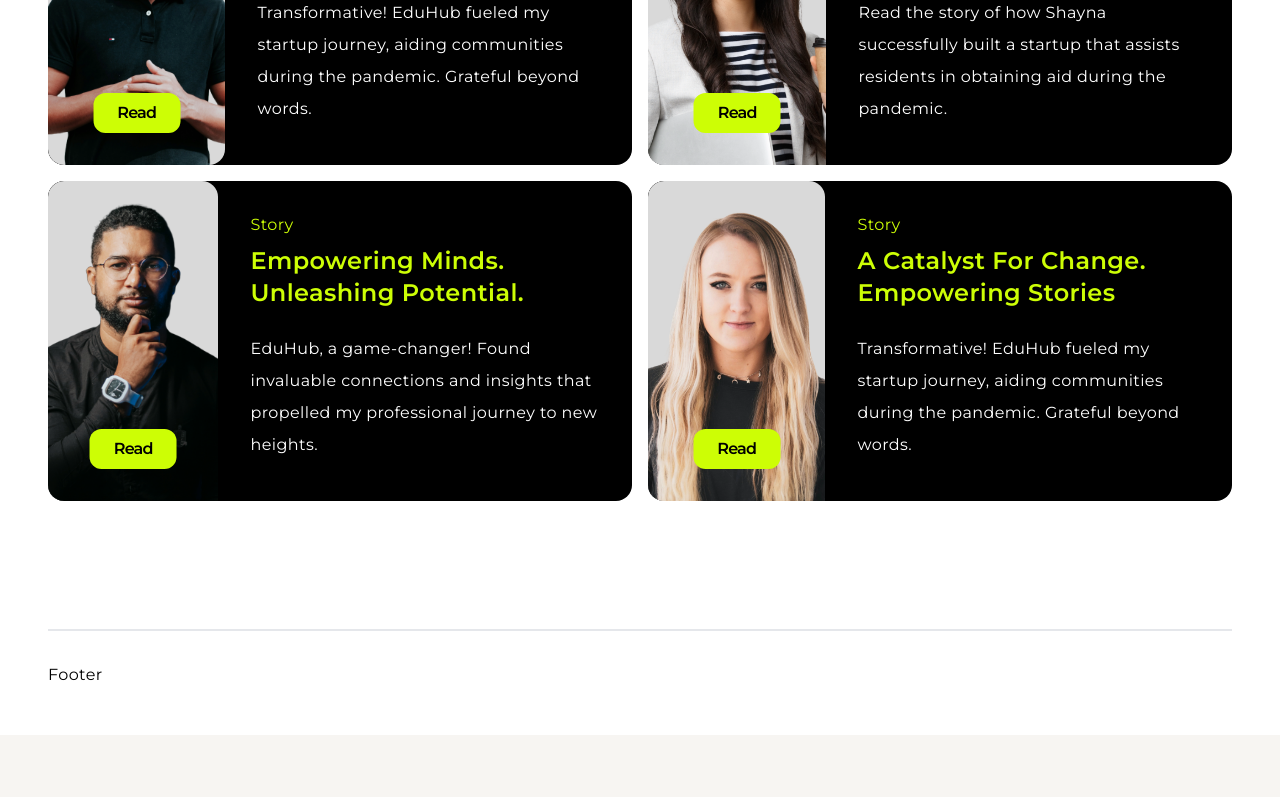
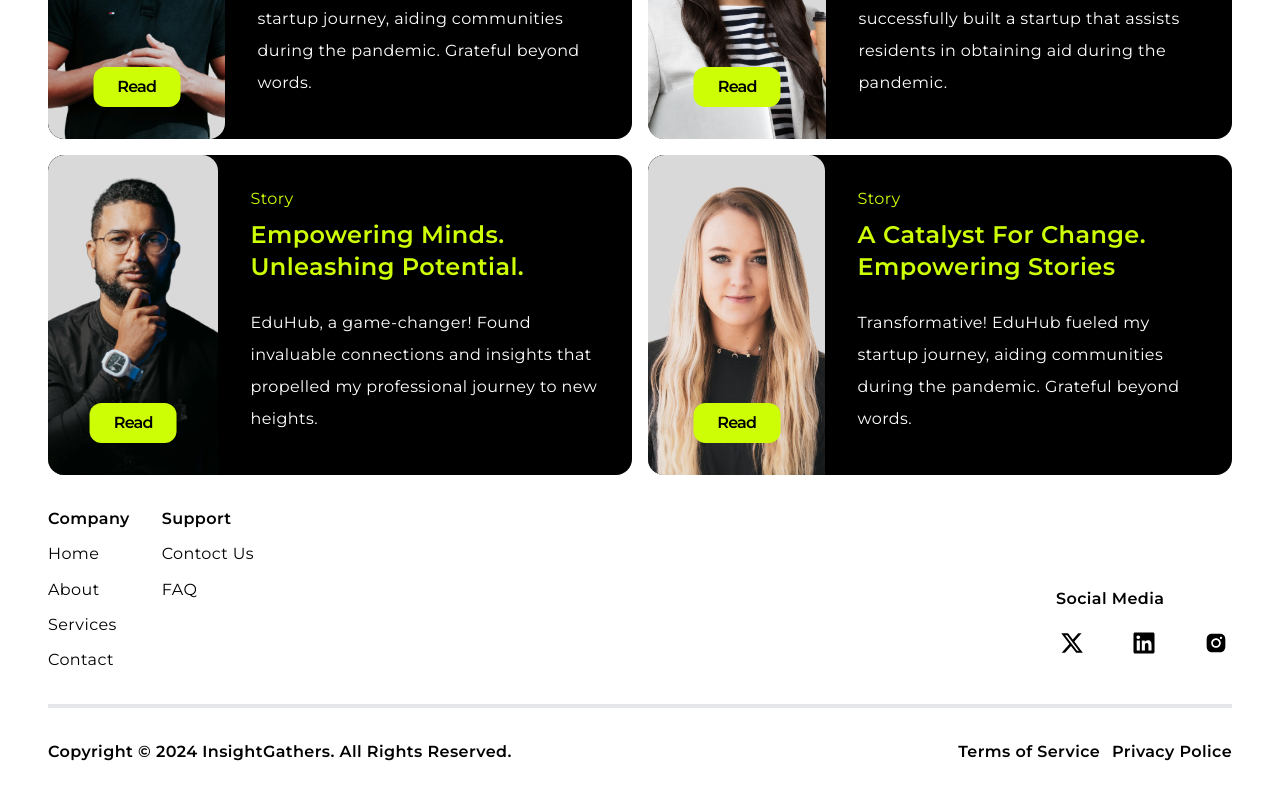
Before and after one commit to iqbalzayn01/eduhub-capstone-project, a React (Vite) app: page / in a window 1280 px wide. Shown: the part 2000-2797 px from the top of the page. Before the commit the page ends 2735 px from the top, so only its background shows below. Built offline with nearby package versions, Linux system fonts and the light colour scheme.

Commit message:
update: add detail event

```diff
--- /dev/null
+++ b/src/components/ButtonDetailEvent.jsx
@@ -0,0 +1,7 @@
+export default function ButtonDetailEvent(props) {
+  return (
+    <button className="py-[0.8rem] px-4 text-[1.25rem] text-[#CDFE05] bg-[#000000] rounded-lg font-semibold sm:max-sm w-[8rem]">
+      {props.children}
+    </button>
+  );
+}
--- /dev/null
+++ b/src/components/Content.jsx
@@ -0,0 +1,16 @@
+import Hero from './Hero';
+import OverviewAndNetOpDetail from './OverviewAndNetOpDetail';
+import KeyFeaturesDetail from './KeyFeaturesDetail';
+
+export default function Content(props) {
+  return (
+    <>
+      <Hero {...props}></Hero>
+      {/* <div className="flex md:flex-row sm:max-sm flex-col gap-4 my-4 mb-[5rem]"> */}
+      <div className="grid lg:grid-cols-12 gap-4 my-4 mb-[5rem] text-[1.25rem]">
+        <OverviewAndNetOpDetail {...props}></OverviewAndNetOpDetail>
+        <KeyFeaturesDetail {...props}></KeyFeaturesDetail>
+      </div>
+    </>
+  );
+}
--- /dev/null
+++ b/src/components/Footer.jsx
@@ -0,0 +1,86 @@
+import { FaXTwitter } from 'react-icons/fa6';
+import { FaLinkedin } from 'react-icons/fa';
+import { AiFillInstagram } from 'react-icons/ai';
+
+export default function Footer() {
+  return (
+    <div>
+      <div className="flex justify-between border-b-4 py-[2rem]">
+        <div className="flex space-x-[2rem]">
+          <div className="flex flex-col space-y-[0.7rem]">
+            <h4 className="font-semibold">Company</h4>
+            <ul className="flex flex-col space-y-[0.7rem]">
+              <li>
+                <a href="#" className="hover:text-gray-300">
+                  Home
+                </a>
+              </li>
+              <li>
+                <a href="#" className="hover:text-gray-300">
+                  About
+                </a>
+              </li>
+              <li>
+                <a href="#" className="hover:text-gray-300">
+                  Services
+                </a>
+              </li>
+              <li>
+                <a href="#" className="hover:text-gray-300">
+                  Contact
+                </a>
+              </li>
+            </ul>
+          </div>
+          <div className="flex flex-col space-y-[0.7rem]">
+            <h4 className="font-semibold">Support</h4>
+            <ul className="flex flex-col space-y-[0.7rem]">
+              <li>
+                <a href="#" className="hover:text-gray-300">
+                  Contoct Us
+                </a>
+              </li>
+              <li>
+                <a href="#" className="hover:text-gray-300">
+                  FAQ
+                </a>
+              </li>
+            </ul>
+          </div>
+        </div>
+        <div className="mt-[5rem] space-y-4">
+          <h4 className="font-semibold">Social Media</h4>
+          <div className="flex space-x-[2.5rem]">
+            <a
+              href="#"
+              className="h-8 w-8 h-8 w-8 flex items-center justify-center text-2xl"
+            >
+              <FaXTwitter />
+            </a>
+            <a
+              href="#"
+              className="h-8 w-8 h-8 w-8 flex items-center justify-center text-2xl"
+            >
+              <FaLinkedin />
+            </a>
+            <a
+              href="#"
+              className="h-8 w-8 h-8 w-8 flex items-center justify-center text-2xl"
+            >
+              <AiFillInstagram />
+            </a>
+          </div>
+        </div>
+      </div>
+      <div className="flex justify-between items-center py-[2rem]">
+        <p className="font-semibold">
+          Copyright © 2024 InsightGathers. All Rights Reserved.
+        </p>
+        <div className="flex space-x-3 font-semibold">
+          <a href="#">Terms of Service</a>
+          <a href="#">Privacy Police</a>
+        </div>
+      </div>
+    </div>
+  );
+}
--- /dev/null
+++ b/src/components/Hero.jsx
@@ -0,0 +1,24 @@
+import HeroInfoBox from './HeroInfobox';
+import { IoMdCalendar } from 'react-icons/io';
+import { FaClock } from 'react-icons/fa';
+import { FaLocationDot } from 'react-icons/fa6';
+
+export default function Hero({ date, time, place }) {
+  return (
+    <div className="relative bg-[url('/images/hero.jpg')] bg-center bg-cover h-[36rem] rounded-2xl overflow-hidden text-white">
+      <div className="absolute bottom-10 left-10">
+        <div className="flex gap-4">
+          <HeroInfoBox
+            icon={<IoMdCalendar className="h-6 w-6" />}
+            text={date}
+          />
+          <HeroInfoBox icon={<FaClock className="h-5 w-5" />} text={time} />
+          <HeroInfoBox
+            icon={<FaLocationDot className="h-5 w-5" />}
+            text={place}
+          />
+        </div>
+      </div>
+    </div>
+  );
+}
--- /dev/null
+++ b/src/components/HeroInfobox.jsx
@@ -0,0 +1,8 @@
+export default function HeroInfoBox({ icon, text }) {
+  return (
+    <div className="flex gap-3 items-center justify-center py-[0.5rem] lg:px-5 sm:max-sm px-1  text-[#000000] bg-[#CDFE05] rounded-lg font-bold lg:text-[1.25rem] md:text-[1rem] sm:max-sm text-[0.6rem]">
+      {icon}
+      {text}
+    </div>
+  );
+}
--- /dev/null
+++ b/src/components/KeyFeaturesDetail.jsx
@@ -0,0 +1,10 @@
+export default function KeyFeaturesDetail({ keyFeatures }) {
+  return (
+    <div className="lg:col-span-5 flex-1 bg-black rounded-2xl">
+      <div className="p-10">
+        <h4 className="font-semibold text-[#CDFE05]">Key Features :</h4>
+        <p className="text-white pt-4">{keyFeatures}</p>
+      </div>
+    </div>
+  );
+}
--- a/src/components/Navbar.jsx
+++ b/src/components/Navbar.jsx
@@ -1,3 +1,53 @@
 export default function Navbar() {
-  return <nav className='py-8 px-8 border-b-2 border-black/20'>Navbar</nav>;
+  return (
+    <nav className="mb-[2rem] mt-[1rem]">
+      <div className="flex justify-between items-center">
+        <div className="text-[2rem] font-extrabold">EduHub</div>
+        <ul className="flex space-x-[1.5rem]">
+          <li>
+            <a href="#" className="hover:text-gray-300">
+              Home
+            </a>
+          </li>
+          <li>
+            <a href="#" className="hover:text-gray-300">
+              About
+            </a>
+          </li>
+          <li>
+            <a href="#" className="hover:text-gray-300">
+              Services
+            </a>
+          </li>
+          <li>
+            <a href="#" className="hover:text-gray-300">
+              Contact
+            </a>
+          </li>
+        </ul>
+        <div className="flex gap-2">
+          {/* NOT LOGIN */}
+          {/* <button className="py-[0.6rem] px-4 bg-white border border-black rounded-xl text-[16px] font-semibold sm:max-sm w-[8rem]">
+            Sign In
+          </button>
+          <button className="py-[0.6rem] px-4 text-[#CDFE05] bg-[#000000] rounded-xl text-[16px] font-semibold sm:max-sm w-[8rem]">
+            Sign Up
+          </button> */}
+
+          {/* LOGIN */}
+          <a
+            href="#"
+            className="flex justify-center items-center space-x-[1rem]"
+          >
+            <span>My Dashboard</span>
+            <img
+              src="../public/images/dashboard.jpg"
+              alt="Dashboard Icon"
+              className="h-[3rem] w-[3rem] rounded-full"
+            />
+          </a>
+        </div>
+      </div>
+    </nav>
+  );
 }
--- /dev/null
+++ b/src/components/OverviewAndNetOpDetail.jsx
@@ -0,0 +1,15 @@
+export default function OverviewAndNetOpDetail({ start, overview, netOp }) {
+  return (
+    <div className="lg:col-span-7 flex-1 bg-black rounded-2xl text-white">
+      <div className="p-10">
+        <p>{start}</p>
+        <h4 className="font-semibold text-[#CDFE05] py-4">Overview :</h4>
+        <p>{overview}</p>
+        <h4 className="font-semibold text-[#CDFE05] py-4">
+          Networking Opportunities :
+        </h4>
+        <p>{netOp}</p>
+      </div>
+    </div>
+  );
+}
--- /dev/null
+++ b/src/components/Title.jsx
@@ -0,0 +1,32 @@
+import ButtonDetailEvent from '../components/ButtonDetailEvent';
+import { IoMdCalendar } from 'react-icons/io';
+
+export default function Title({ start, end }) {
+  return (
+    <>
+      <a className="flex flex-row gap-2 underline underline-offset-4" href="#">
+        <IoMdCalendar className="h-6 w-6" />
+        <span>All Events</span>
+      </a>
+      <div className="flex lg:flex-row sm:max-sm flex-col py-8 justify-between">
+        <div>
+          <h1 className="font-bold text-[2.5rem] text-2xl">
+            Unlocking Creativity Symposium
+          </h1>
+          <p className="lg:pt-8 sm:max-sm pt-4">
+            <span className="font-bold text-[1.25rem]">
+              Open Registration :
+            </span>{' '}
+            {start} - {end}
+          </p>
+        </div>
+        <div className="lg:pt-12 sm:max-sm pt-5 ">
+          <ButtonDetailEvent>Join Now</ButtonDetailEvent>
+        </div>
+      </div>
+      <div className="absolute hidden lg:block lg:text-[12rem] font-black text-black/5 top-[7rem] left-1/2 tracking-wide text-nowrap select-none transform -translate-x-1/2 z-[-1]">
+        Events
+      </div>
+    </>
+  );
+}
--- /dev/null
+++ b/src/pages/detailEvent/index.jsx
@@ -0,0 +1,35 @@
+import Title from '../../components/Title';
+import Content from '../../components/Content';
+import Navbar from '../../components/Navbar';
+import Footer from '../../components/Footer';
+
+export default function DetailEvent() {
+  return (
+    <div className="lg:mx-[4rem] sm:max-sm mx-[1rem] py-[1rem]">
+      <Navbar />
+      <Title
+        start={'Friday, February 28, 2024'}
+        end={'Friday, March 11, 2024'}
+      />
+
+      <Content
+        date={'Saturday, 12 March 2024'}
+        time={'9:00 AM - 2:00 PM'}
+        place={'Company xyz, New York'}
+        start={
+          'Join us for a day of inspiration and exploration at the Unlocking Creativity Symposium. Immerse yourself in discussions, workshops, and networking opportunities that will ignite your creative spark.'
+        }
+        overview={
+          'The Unlocking Creativity Symposium is a dynamic gathering of thought leaders, industry experts, and creative minds. Engage in a series of stimulating discussions, interactive workshops, and networking opportunities that will not only inspire but also equip you with practical tools to unlock your creative potential.'
+        }
+        netOp={
+          'Connect with fellow participants, speakers, and industry professionals during dedicated networking sessions. Share ideas, collaborate on projects, and expand your professional circle.'
+        }
+        keyFeatures={
+          'Inspiring Keynote: Dr. Olivia Anderson will kick off the day with insights on unlocking creative potential in todays dynamic world.'
+        }
+      ></Content>
+      <Footer />
+    </div>
+  );
+}
--- a/src/pages/home/index.jsx
+++ b/src/pages/home/index.jsx
@@ -1,6 +1,7 @@
 import Badge from '../../components/Badge';
 import Button from '../../components/Button';
 import Navbar from '../../components/Navbar';
+import Footer from '../../components/Footer';
 import { FiArrowUpRight } from 'react-icons/fi';
 import ReviewCard from '../../components/ReviewCard';
 
@@ -207,10 +208,9 @@ export default function HomePage() {
               />
             </div>
           </section>
-          <div className="mt-32 border-t-2 py-8">Footer</div>
+          <Footer />
         </div>
       </main>
-      <footer></footer>
     </>
   );
 }
```
